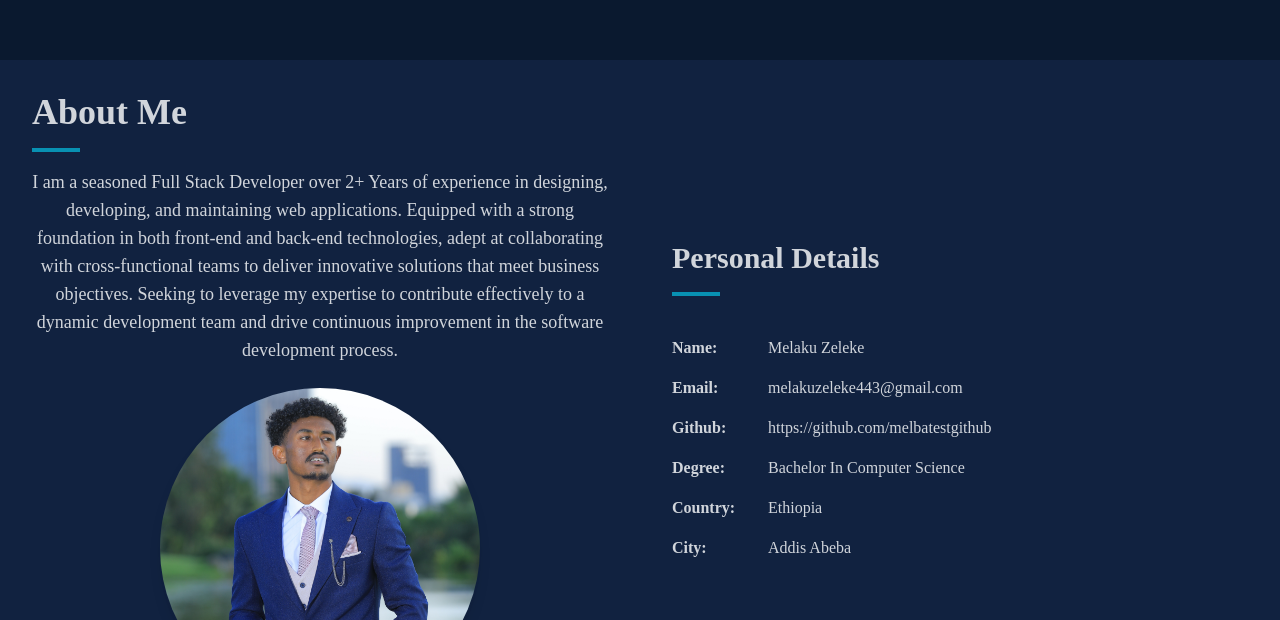
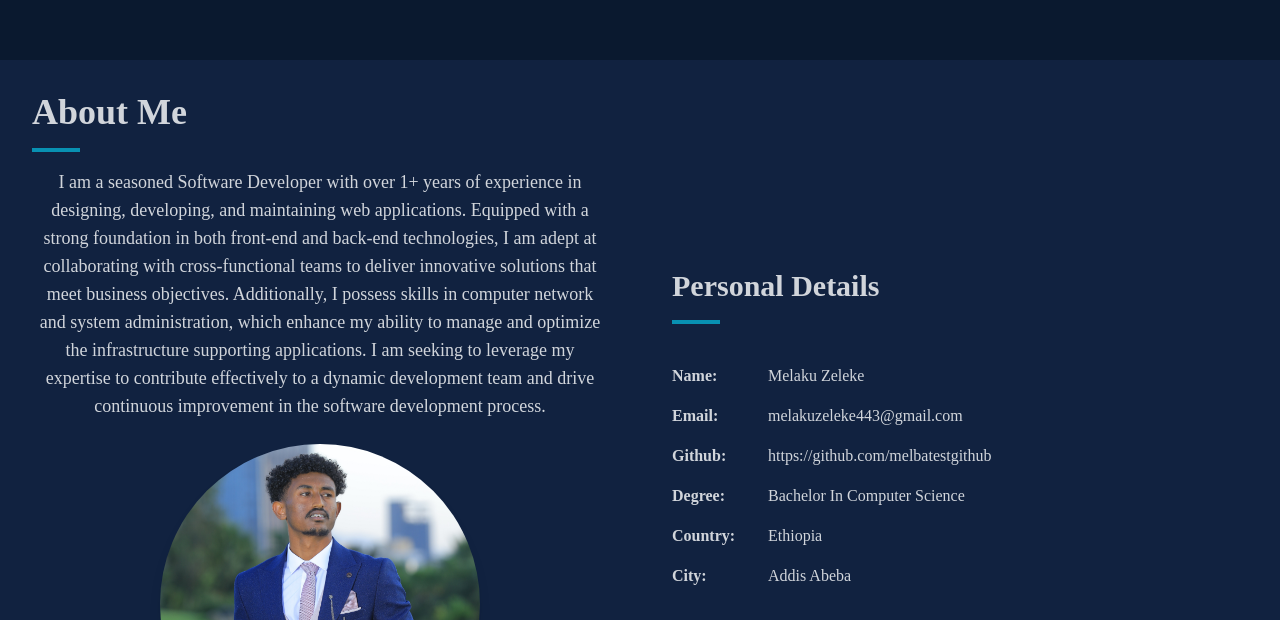
Before and after one commit to melbatestgithub/Personal-Portfolio-in-React-JS, a React (Create React App) app: page / in a window 1280 px wide. Shown: the part 740-1360 px from the top of the page. Built offline with nearby package versions, Linux system fonts and the light colour scheme.

Commit message:
updating file

```diff
--- a/src/components/About.jsx
+++ b/src/components/About.jsx
@@ -11,13 +11,16 @@ const About = () => {
           <h2 className="text-4xl font-bold mb-4">About Me</h2>
           <div className="w-12 h-1 bg-cyan-600 mb-4"></div>
           <p className="text-lg text-center">
-            I am a seasoned Full Stack Developer over 2+ Years of experience in
-            designing, developing, and maintaining web applications. Equipped with
-            a strong foundation in both front-end and back-end technologies, adept at
-            collaborating with cross-functional teams to deliver innovative solutions
-            that meet business objectives. Seeking to leverage my expertise to
-            contribute effectively to a dynamic development team and drive
-            continuous improvement in the software development process.
+          I am a seasoned Software Developer with over 1+ years of experience in
+ designing, developing, and maintaining web applications. Equipped with
+ a strong foundation in both front-end and back-end technologies, I am
+ adept at collaborating with cross-functional teams to deliver innovative
+ solutions that meet business objectives. Additionally, I possess skills in
+ computer network and system administration, which enhance my ability to
+ manage and optimize the infrastructure supporting applications. I am
+ seeking to leverage my expertise to contribute effectively to a dynamic
+ development team and drive continuous improvement in the software
+ development process.
           </p>
         </div>
         <div className="w-60 h-60 md:w-80 md:h-80 rounded-full overflow-hidden shadow-lg">
--- a/src/components/Home.jsx
+++ b/src/components/Home.jsx
@@ -23,7 +23,7 @@ const Home = () => {
               in building web applications using modern technologies. My journey
               in software development began several years ago, and since then,
               I've been fascinated by the endless possibilities that coding
-              offers.
+              offers.~
             </p>
             <div className="flex gap-4" >
               <a href="#work">
```
